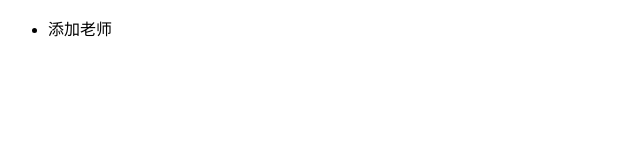
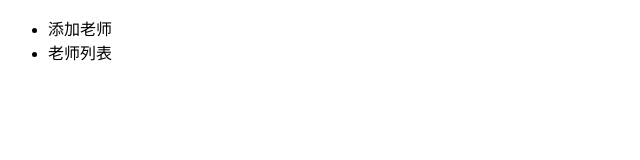
Before and after one commit to jiayu-et/teacher, a plain HTML site: page index.html in a window 1280 px wide. Shown: the whole page, without its empty margins (0-640 px from the left). Drawn offline with Linux system fonts and the light colour scheme.

Commit message:
老师列表功能开发完毕

```diff
--- a/index.html
+++ b/index.html
@@ -7,6 +7,7 @@
 <body>
     <ul>
         <li>添加老师</li>
+        <li>老师列表</li>
     </ul>
 </body>
 </html>
```
